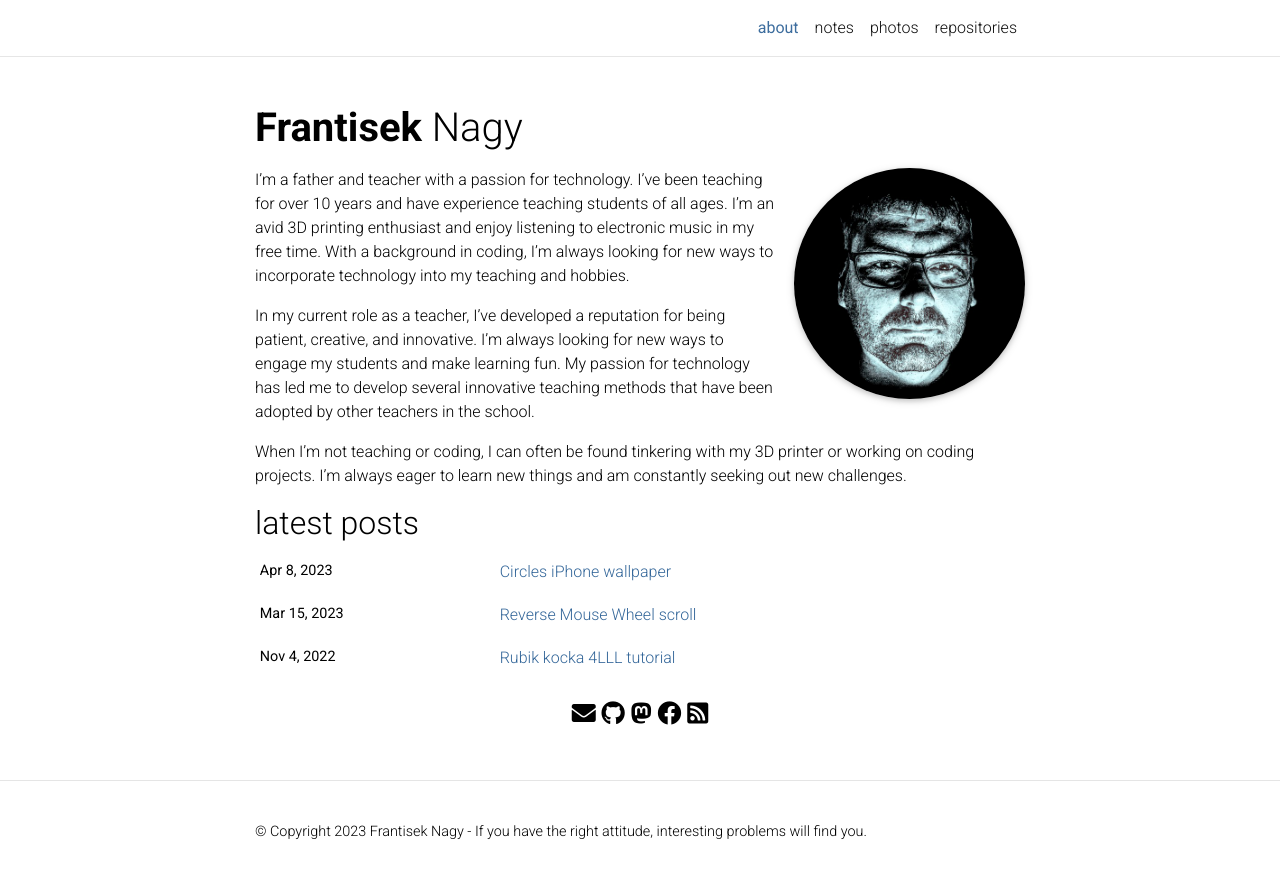
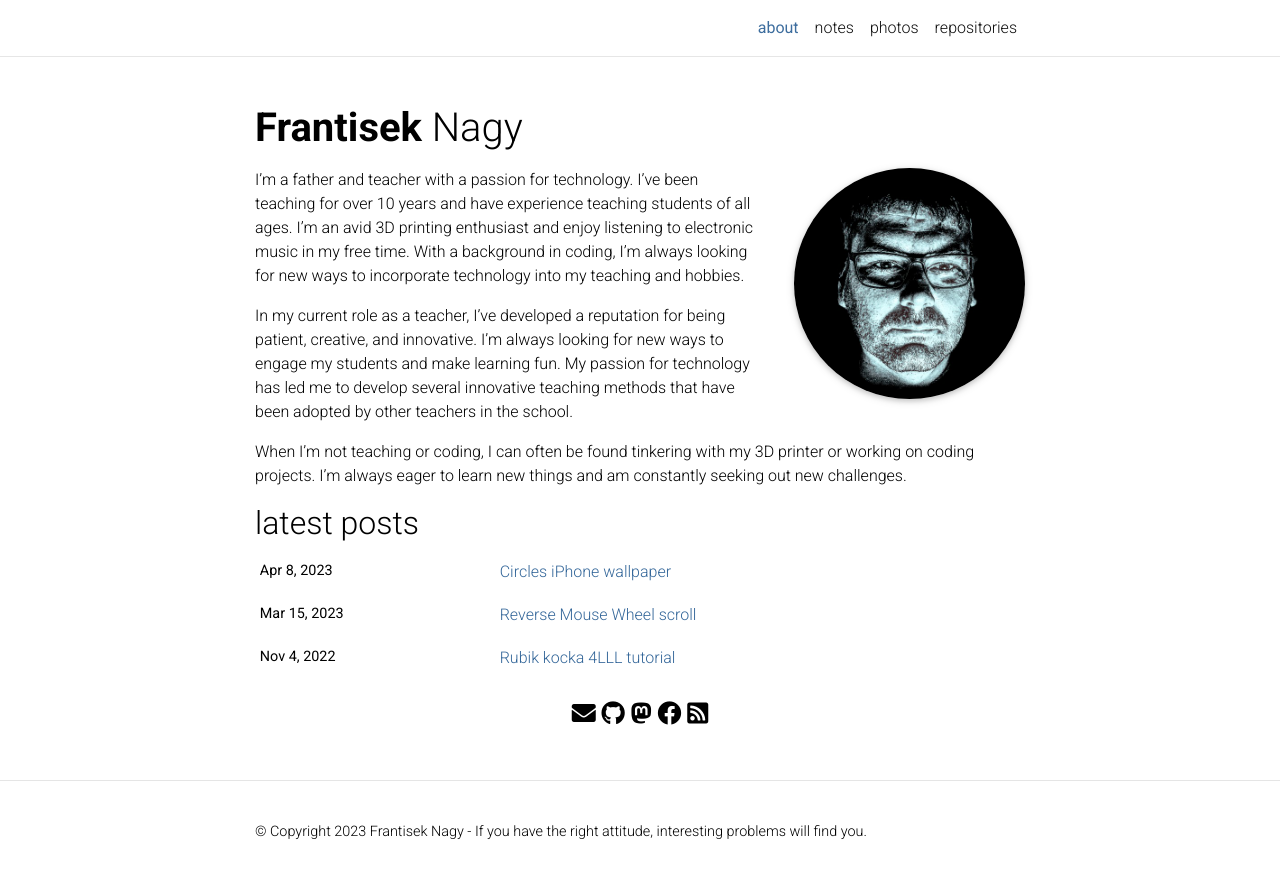
Before and after one commit to nagyfrantisek/folio, a Jekyll site: the page built from _pages/about.md, in a window 1280 px wide. Shown: the top 878 px of the page. Built offline with Jekyll 4.4.1, drawn with Linux system fonts in a browser that asks for light colours; full-size pictures stand in for the smaller copies a plugin makes; comment, search, counter and statistics services are not loaded; a style sheet for code colours, icons or effects is not loaded.

Commit message:
Update _base.scss

```diff
--- a/_sass/_base.scss
+++ b/_sass/_base.scss
@@ -112,7 +112,7 @@
 // Profile
 
 .profile {
-  width: 100%;
+  width: 30%;
 
   .address {
     margin-bottom: 5px;
@@ -127,14 +127,14 @@
 }
 
 .profile.float-right {
-  margin-left: 1rem;
+  margin-left: 2rem;
 }
 
 .profile.float-left {
-  margin-right: 1rem;
+  margin-right: 2rem;
 }
 
-@media (min-width: 768px) {
+@media (min-width: 576px) {
   .profile {
     width: 30%;
 
```
